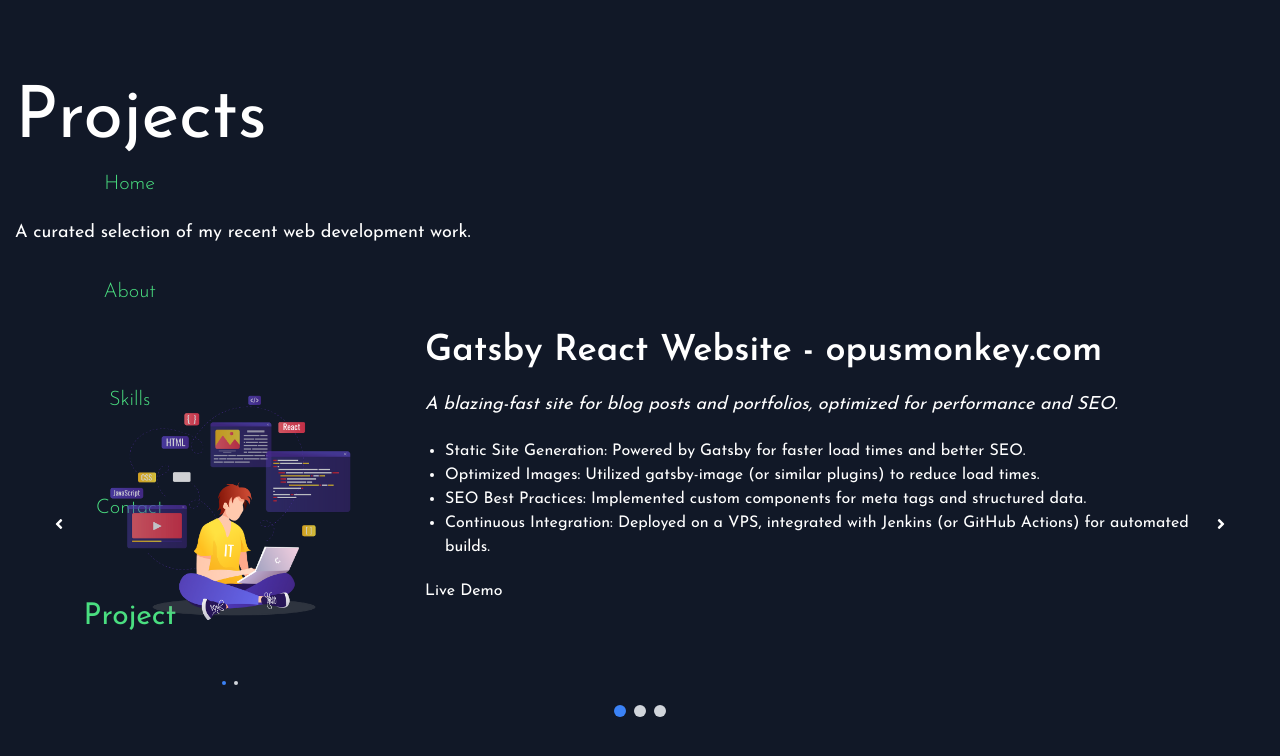
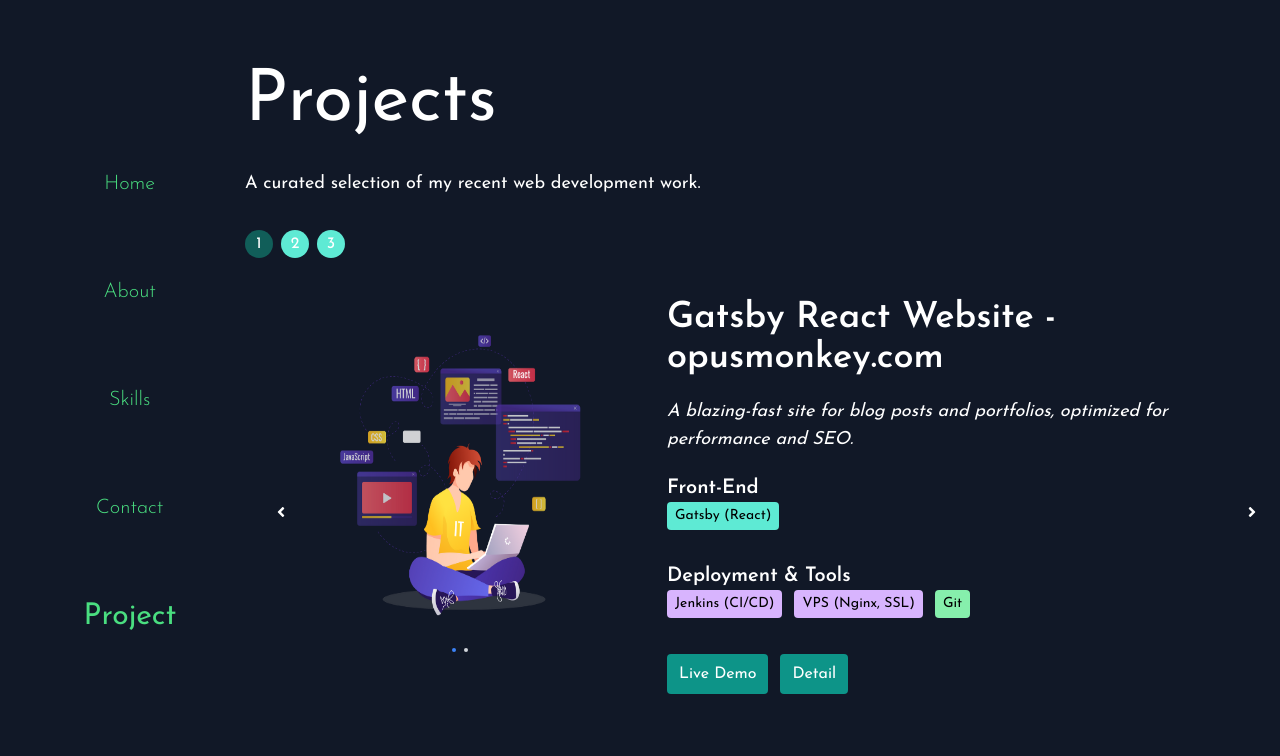
Before and after one commit to Hannah555/portfolio, a React (Create React App) app: page / in a window 1280 px wide. Both pictures are taken after a click on the button "Project". Shown: the top 756 px of the page. Built offline with nearby package versions, Linux system fonts and the light colour scheme.

Commit message:
completed project page

```diff
--- /dev/null
+++ b/src/components/categorySplit.jsx
@@ -0,0 +1,98 @@
+import React from 'react'
+
+const CategorySplit = ({ data }) => {
+
+    const bgColors = [
+        'bg-teal-300',
+        'bg-orange-300',
+        'bg-green-300',
+        'bg-blue-300',
+        'bg-yellow-300',
+        'bg-purple-300',
+        'bg-pink-300',
+    ];
+
+    const getRandomColor = () => bgColors[Math.floor(Math.random() * bgColors.length)];
+
+    return (
+        <div className="flex flex-col">
+            {data.map((stack, index) => {
+                // Get categories as an array of entries
+                const categories = Object.entries(stack);
+
+                if (categories.length < 3) {
+                    // Single column for fewer than 4 categories
+                    return (
+                        <div key={index} className="flex flex-col gap-4">
+                            {categories.map(([category, tools]) => (
+                                <div key={category} className="mb-4">
+                                    <h3 className="text-xl font-semibold">{category}</h3>
+                                    <div className="flex gap-3">
+                                        {tools.map((tool, idx) => (
+                                            <div
+                                                key={idx}
+                                                className={`${getRandomColor()} text-black text-sm rounded px-2 py-1`}
+                                            >
+                                                {tool}
+                                            </div>
+                                        ))}
+                                    </div>
+                                </div>
+                            ))}
+                        </div>
+                    );
+                } else {
+                    // Split into two columns if 4 or more categories
+                    const half = Math.ceil(categories.length / 2);
+                    const leftColumn = categories.slice(0, half);
+                    const rightColumn = categories.slice(half);
+
+                    return (
+                        <div key={index} className="grid grid-cols-2 gap-4">
+                            {/* Left Column */}
+                            <div className="flex flex-col gap-4">
+                                {leftColumn.map(([category, tools]) => (
+                                    <div key={category} className="mb-4">
+                                        <h3 className="text-xl font-semibold">{category}</h3>
+                                        <div className="flex gap-3">
+                                            {tools.map((tool, idx) => (
+                                                <div
+                                                    key={idx}
+                                                    className={`${getRandomColor()} text-black text-sm rounded px-2 py-1`}
+                                                >
+                                                    {tool}
+                                                </div>
+                                            ))}
+                                        </div>
+                                    </div>
+                                ))}
+                            </div>
+
+                            {/* Right Column */}
+                            <div className="flex flex-col gap-4">
+                                {rightColumn.map(([category, tools]) => (
+                                    <div key={category} className="mb-4">
+                                        <h3 className="text-xl font-semibold">{category}</h3>
+                                        <div className="flex gap-3">
+                                            {tools.map((tool, idx) => (
+                                                <div
+                                                    key={idx}
+                                                    className={`${getRandomColor()} text-black text-sm rounded px-2 py-1`}
+                                                >
+                                                    {tool}
+                                                </div>
+                                            ))}
+                                        </div>
+                                    </div>
+                                ))}
+                            </div>
+                        </div>
+                    );
+                }
+            })}
+        </div>
+
+    )
+}
+
+export default CategorySplit
--- a/src/components/corousel.jsx
+++ b/src/components/corousel.jsx
@@ -1,7 +1,7 @@
 import React, { useState } from 'react'
 import { FaAngleLeft, FaAngleRight } from 'react-icons/fa';
 
-const Corousel = ({slides}) => {
+const Corousel = ({ slides }) => {
 
     const [currentIndex, setCurrentIndex] = useState(0);
 
@@ -21,42 +21,43 @@
 
     return (
         <div>
-            <div className="relative min-w-[1020px] min-h-[200px] w-auto h-auto">
+
+            {/* Indicators */}
+            <div className="flex items-center gap-2">
+                {slides.map((_, index) => (
+                    <div
+                        key={index}
+                        onClick={() => setSlide(index)}
+                        className={`w-7 h-7 flex items-center justify-center rounded-full cursor-pointer ${index === currentIndex ? 'bg-teal-800' : 'bg-teal-300'}`}
+                    >{index + 1}</div>
+                ))}
+            </div>
+
+            <div className="relative min-w-[1020px] min-h-[200px] px-10 overflow-hidden">
                 {/* Slide Container */}
-                <div className="flex transition-transform duration-500" style={{transform: `translateX(-${currentIndex * 100}%)`,}}>
+                <div className="flex transition-transform duration-500" style={{ transform: `translateX(-${currentIndex * 100}%)`, }}>
                     {slides.map((Slide, index) => (
-                    <div key={index} className="w-full h-full flex-shrink-0">
-                        <Slide />
-                    </div>
+                        <div key={index} className="w-full h-full flex-shrink-0 flex justify-center items-center">
+                            <Slide />
+                        </div>
                     ))}
                 </div>
 
                 {/* Controls */}
                 <button
-                    className="absolute top-1/2 left-5 transform-translate-y-1/2 text-white px-4 py-2 z-10"
+                    className="absolute top-1/2 left-5 transform-translate-y-1/2 text-white px-2 py-2 z-10"
                     onClick={slideToPrev}
                 >
-                    <FaAngleLeft/>
+                    <FaAngleLeft />
                 </button>
                 <button
-                    className="absolute top-1/2 right-5 transform-translate-y-1/2 text-white px-4 py-2 z-10"
+                    className="absolute top-1/2 right-5 transform-translate-y-1/2 text-white px2 py-2 z-10"
                     onClick={slideToNext}
                 >
-                    <FaAngleRight/>
+                    <FaAngleRight />
                 </button>
-        </div>
-        {/* Indicators */}
-        <div className="flex items-center justify-center gap-2">
-                {slides.map((_, index) => (
-                <div
-                    key={index}
-                    onClick={() => setSlide(index)}
-                    className={`w-3 h-3 rounded-full cursor-pointer ${
-                    index === currentIndex ? 'bg-blue-500' : 'bg-gray-300'
-                    }`}
-                ></div>
-                ))}
             </div>
+
         </div>
     )
 }
--- a/src/components/imageCorousel.jsx
+++ b/src/components/imageCorousel.jsx
@@ -24,7 +24,7 @@
                 <div className="flex transition-transform duration-500" style={{ transform: `translateX(-${currentIndex * 100}%)`, }}>
                     <div className='flex w-[350px] h-[350px]'>
                        {images.map((item, index) => (
-                            <img className='object-contain' key={index} src={imagesMap[item]} alt='screenshot'/>
+                            <img className='object-fit' key={index} src={imagesMap[item]} alt='screenshot'/>
                         ))}
                     </div>
 
--- a/src/components/projectSlide.jsx
+++ b/src/components/projectSlide.jsx
@@ -1,36 +1,35 @@
 
 import React from 'react'
-import imagesMap from '../utils/imagesMap'
 import ImageCorousel from './imageCorousel'
+import CategorySplit from './categorySplit';
 
-const ProjectSlide = ({data}) => {
+const ProjectSlide = ({ data }) => {
+
+    const handleProjectView = () => {
+        window.open(data.projectLink, '_blank', 'noopener,noreferrer');
+    }
+
     return (
-        <div className='flex gap-5 px-10 py-5'>
-            {/* <div className='w-[350px] h-[350px] bg-green-teal'>
-                {
-                    <img className='object-contain' src={imagesMap[data.screenshots]} alt='screenshot'/>
-                }
-
-            </div> */}
+        <div className='flex gap-8 py-10'>
             <div>
                 <ImageCorousel images={data.screenshots} />
             </div>
-
-
-
             <div className='flex flex-col gap-5 w-full'>
-
                 <h2>{data.name}</h2>
                 <p className='italic'>{data.tagline}</p>
-                <ul className='list-disc pl-5'>
+                {/* <ul className='list-disc pl-5 text-lg'>
                     {
                         data.features.map((item, index) => (
                             <li key={index}>{item}</li>
                         ))
                     }
-                </ul>
-                <div>
-                    <a href={data.projectLinks}>Live Demo</a>
+                </ul> */}
+                <CategorySplit data={data.techStack}/>
+
+                <div className='flex gap-3'>
+                    <button onClick={handleProjectView} className='bg-teal-600 rounded px-3 py-2 hover:bg-teal-400'>Live Demo</button>
+                    <button onClick={handleProjectView} className='bg-teal-600 rounded px-3 py-2 hover:bg-teal-400'>Detail</button>
+                    {/* <a href={data.projectLinks}>Live Demo</a> */}
                 </div>
             </div>
         </div>
--- a/src/data/projectData.js
+++ b/src/data/projectData.js
@@ -1,6 +1,6 @@
 export const projects = [
     {
-        screenshots: ['code1', 'code1'],
+        screenshots: ['code1', 'code2'],
         name: 'Gatsby React Website - opusmonkey.com',
         tagline: 'A blazing-fast site for blog posts and portfolios, optimized for performance and SEO.',
         features: [
@@ -15,10 +15,10 @@
                 "Deployment & Tools": ['Jenkins (CI/CD)', 'VPS (Nginx, SSL)', 'Git'],
             }
         ],
-        projectLink: "https://www.opusmonkey.com",
+        projectLink: "https://opusmonkey.com",
     },
     {
-        screenshots: ['devops.png'],
+        screenshots: ['code2'],
         name: 'React Web Blog - quivar.lat',
         tagline: 'A dynamic blog platform built with React and Express for seamless content delivery.',
         features: [
@@ -37,10 +37,10 @@
                 "Deployment & Tools": ['Jenkins (CI/CD)', 'VPS (Nginx, SSL)', 'Git'],
             }
         ],
-        projectLink: "https://www.quivar.lat",
+        projectLink: "https://quivar.lat",
     },
     {
-        screenshots: ['devops.png'],
+        screenshots: ['code1'],
         name: 'Content Management System',
         tagline: 'A lightweight CMS designed for easy CRUD operations and streamlined deployment.',
         features: [
@@ -53,12 +53,12 @@
         ],
         techStack: [
             {
-                "Front-End": ['React.js, Nx Workspace, Tailwind CSS'],
+                "Front-End": ['React.js', 'Nx Workspace', 'Tailwind CSS'],
                 "Back-End": ['Node.js', 'Express.js'],
                 "Database": ['MongoDB'],
                 "Deployment & Tools": ['Jenkins (CI/CD)', 'VPS (Nginx, SSL)', 'Git'],
             }
         ],
-        projectLink: "https://cmserver.quivar.lat",
+        projectLink: "https://cms.quivar.lat",
     }
 ]
--- a/src/pages/project.js
+++ b/src/pages/project.js
@@ -1,7 +1,5 @@
 import React from 'react'
 import { useScroll } from '../contexts/scrollcontext'
-import image1 from '../images/code1.png'
-import Hero from '../components/hero';
 import ProjectSlide from '../components/projectSlide';
 import { projects } from '../data/projectData';
 import Corousel from '../components/corousel';
@@ -11,18 +9,13 @@
     const {targetRefs} = useScroll();
 
   return (
-    <div className="flex items-center justify-center min-h-screen overflow-hidden">
-      <div className="flex flex-col gap-16 max-w-[1250px] w-full overflow-hidden">
+    <div className="flex items-center justify-center min-h-screen overflow-hidden ml-[245px] py-16">
+      <div className="flex flex-col gap-8 max-w-[1250px] w-full overflow-hidden">
         <p className="animate-slide-down font-josefin text-7xl">Projects</p>
         <p>A curated selection of my recent web development work.</p>
         <Corousel slides={projects.map((project) => () =>
                 <ProjectSlide data={project}/>
             )}/>
-        {/* {
-            projects.map((project) => (
-                <ProjectSlide data={project}/>
-            ))
-        } */}
       </div>
     </div>
   )
--- a/src/utils/imagesMap.js
+++ b/src/utils/imagesMap.js
@@ -2,6 +2,7 @@
 
 const imagesMap = {
   code1: require("../images/code1.png"),
+  code2: require("../images/code2.png"),
 }
 
 export default imagesMap
```
Also changed, not shown: src/components/skillSlide.jsx (+4 -4 lines).
